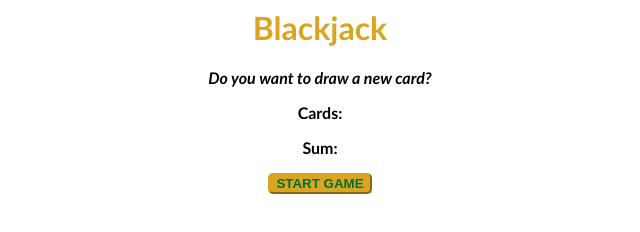
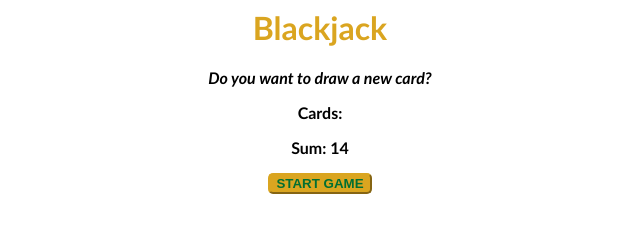
Before and after one commit to AnandaDly/Blackjack-Game, a plain HTML site: page index.html in a window 1280 px wide. Both pictures are taken after a click on the button "START GAME". Shown: the full height of the page, 320-960 px from the left. Drawn offline with Linux system fonts and the light colour scheme.

Commit message:
Display Sum

```diff
--- a/index.html
+++ b/index.html
@@ -6,7 +6,7 @@
     <h1>Blackjack</h1>
     <p id="message-el">Want to play a round?</p>
     <p>Cards:</p>
-    <p>Sum:</p>
+    <p id="sum-el">Sum:</p>
     <button onclick="startGame()">START GAME</button>
     <script src="index.js"></script>
   </body>
--- a/index.js
+++ b/index.js
@@ -6,8 +6,10 @@ let isAlive = true;
 let message = "";
 
 let messageEl = document.getElementById("message-el");
+let sumEl = document.getElementById("sum-el");
 
 function startGame() {
+  sumEl.textContent = "Sum: " + sum;
   if (sum <= 20) {
     message = "Do you want to draw a new card?";
   } else if (sum === 21) {
```
